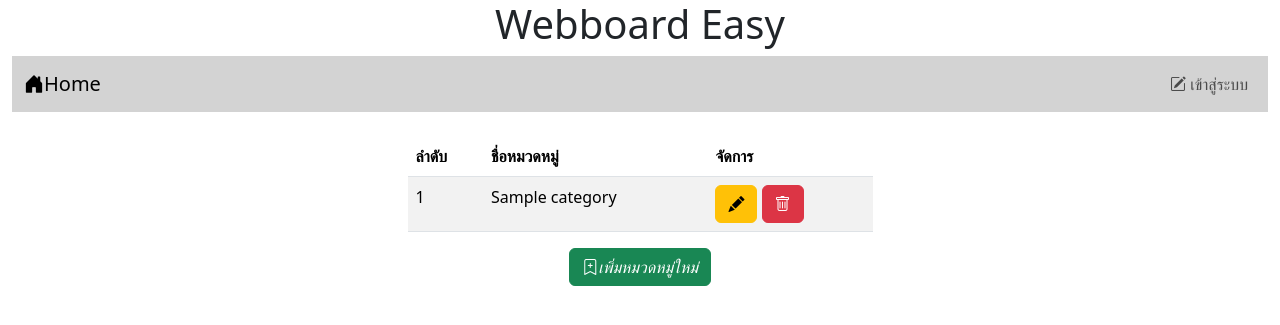
After one commit to ZraceSS/WebApp_EnetC, a PHP site: page /category.php in a window 1280 px wide. The commit adds this page. Shown: the top 325 px of the page. Run offline with PHP 8.4, Linux system fonts and the light colour scheme; tables that the repository leaves empty or names only in its code hold one stand-in row (values such as "Sample post").

Commit message:
งาน14

```diff
--- /dev/null
+++ b/category.php
@@ -0,0 +1,87 @@
+<?php
+session_start();
+?>
+<!DOCTYPE html>
+<html lang="en">
+<head>
+    <meta charset="UTF-8">
+    <meta name="viewport" content="width=device-width, initial-scale=1.0">
+    <title>Category</title>
+    <link href="https://cdn.jsdelivr.net/npm/bootstrap@5.3.3/dist/css/bootstrap.min.css" rel="stylesheet" integrity="sha384-QWTKZyjpPEjISv5WaRU9OFeRpok6YctnYmDr5pNlyT2bRjXh0JMhjY6hW+ALEwIH" crossorigin="anonymous">
+    <script src="https://cdn.jsdelivr.net/npm/bootstrap@5.3.3/dist/js/bootstrap.bundle.min.js" integrity="sha384-YvpcrYf0tY3lHB60NNkmXc5s9fDVZLESaAA55NDzOxhy9GkcIdslK1eN7N6jIeHz" crossorigin="anonymous"></script>
+    <link rel="stylesheet" href="https://cdn.jsdelivr.net/npm/bootstrap-icons@1.11.3/font/bootstrap-icons.min.css">
+</head>
+<body>
+    <h1 style="text-align: center;">Webboard Easy</h1>
+    <div class="container-fluid">
+        <?php
+                include "nav.php"
+        ?>
+
+        <br>
+        <div class="container-lg">
+                <div class="col-sm-8 col-md-6 col-lg-5 mx-auto">
+                    <table class="table table-striped">
+                        <thead>
+                            <tr>
+                                <th scope="cols">ลำดับ</th>
+                                <th scope="cols">ชื่อหมวดหมู่</th>
+                                <th scope="cols">จัดการ</th>
+                            </tr>
+                        </thead>
+                        <tbody>
+                        <?php
+                            $conn=new PDO("mysql:host=localhost;dbname=webboard;charset=utf8","root", "");
+                            $sql="SELECT id,name From category Order by id DESC";
+                            $result=$conn->query($sql);
+                            $i=1;
+                            while($row = $result->fetch()){
+                                echo "<tr>
+                                    <td>$row[0]</td>
+                                    <td>$row[1]</td>
+                                    <td>
+                                        <a class='btn btn-warning' role='button'>
+                                            <i class='bi bi-pencil-fill'></i>
+                                        </a>
+                                        <a class='btn btn-danger' role='button'>
+                                            <i class='bi bi-trash'></i>
+                                        </a>
+                                    </td>
+                                </tr>";
+                                $i++;
+                            }
+                            $conn=null;
+                        ?>
+                        </tbody>
+                    </table>
+                    <center>
+                        <a class="btn btn-success" role="button" data-toggle="Modal" data-target="#addModal">
+                            <i class="bi bi-bookmark-plus">เพิ่มหมวดหมู่ใหม่</i>
+                        </a>
+                    </center>
+                </div>
+        </div>
+
+        <div class="modal" tabindex="-1" role="dialog" id="#addModal">
+            <div class="modal-dialog">
+                <div class="modal-content">
+                <div class="modal-header">
+                    <h5 class="modal-title">เพิ่มหมวดหมู่ใหม่</h5>
+                    <button type="button" class="btn-close" data-bs-dismiss="modal" aria-label="Close"></button>
+                </div>
+                <form action="category_save.php" method="post">
+                    <div class="modal-body">
+                        <div class="mb-1">ชื่อหมวดหมู่ : </div>
+                        <input class="form-control" type="text" name="category">
+                    </div>
+                    <div class="modal-footer">
+                        <button type="button" class="btn btn-secondary" data-bs-dismiss="modal">Close</button>
+                        <button type="button" class="btn btn-primary">Save changes</button>
+                    </div>
+                </form>
+                </div>
+            </div>
+            </div>
+    </div>
+</body>
+</html>
```
Also changed, not shown: login.php (+17 -1 lines), register.php (+19 -4 lines), category_save.php (added), deletecategory.php (added).
